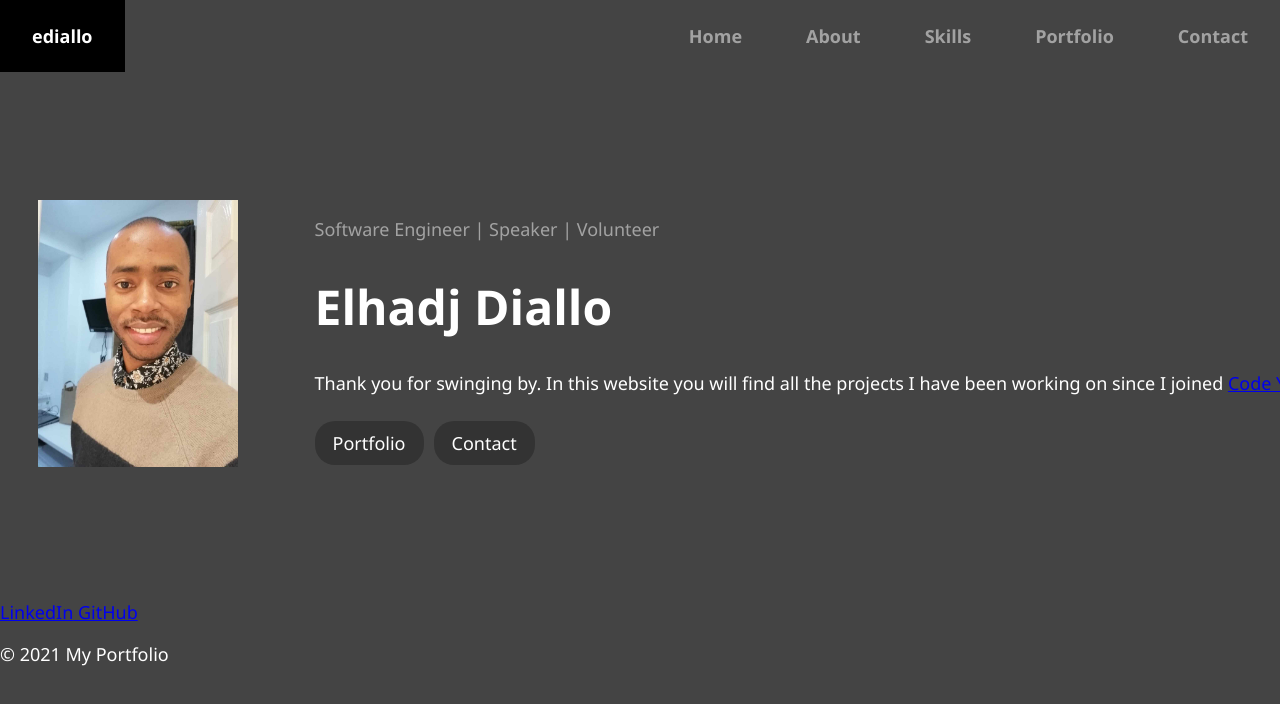
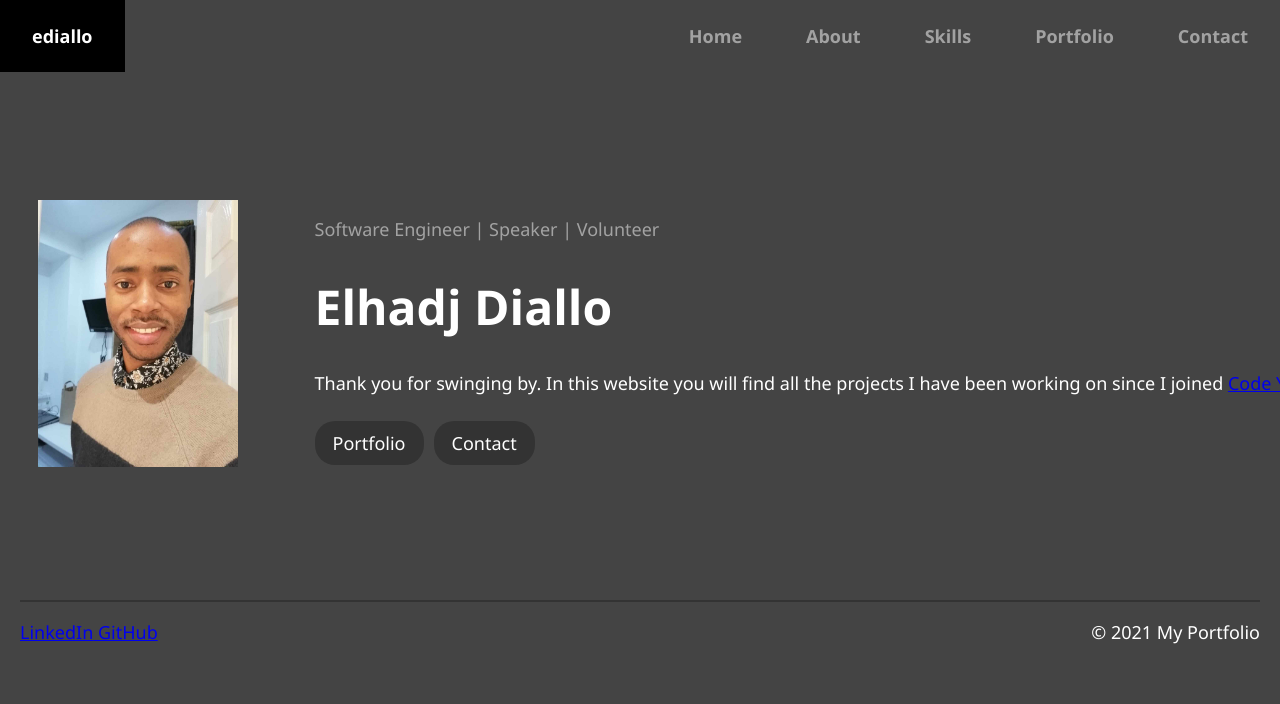
Before and after one commit to eediallo/eediallo.github.io, a React (Create React App) app in the folder my-portfolio/: page / in a window 1280 px wide. Shown: the top 704 px of the page. Built offline with nearby package versions, Linux system fonts and the light colour scheme.

Commit message:
styles footer

```diff
--- a/my-portfolio/src/App.css
+++ b/my-portfolio/src/App.css
@@ -79,6 +79,7 @@ nav a:hover, nav a:focus {
   opacity: 100%;
 }
 
+/* ======Home Page============== */
 .main-home {
   display: flex;
   align-items: center;
@@ -143,6 +144,21 @@ nav a:hover, nav a:focus {
   pointer-events: none;
 }
 
+
+/* ====Footer========== */
+
+footer {
+  border-top: 2px solid var(--port-contact-btn-color);
+  display: flex;
+  align-items: center;
+  justify-content: space-between;
+  margin: 0 20px;
+}
+
+.social{
+  display: flex;
+  gap: 10px;
+}
 /* =========ITD PAGE================= */
 .itd-grid-list {
   display: grid;
@@ -211,8 +227,6 @@ nav a:hover, nav a:focus {
 }
 
 /* =========PORTFOLIO PAGE================= */
-
-
 
 @media (prefers-reduced-motion: no-preference) {
   .App-logo {
```
